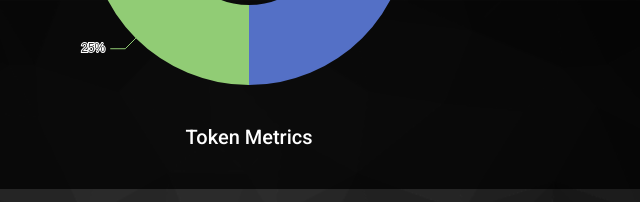
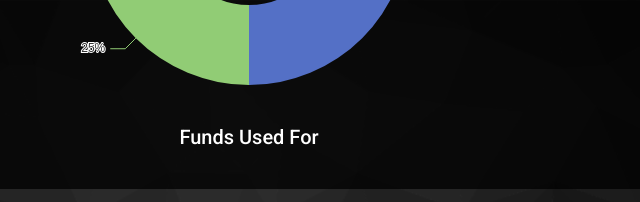
Before and after one commit to 3bhu1/3bhu1.github.io, a plain HTML site: page yfrb/index.html in a window 1280 px wide. Shown: the part 1600-1802 px from the top of the page, 79-719 px from the left. Drawn offline with nearby package versions, Linux system fonts and the light colour scheme.

Commit message:
funds used for

```diff
--- a/yfrb/index.html
+++ b/yfrb/index.html
@@ -125,7 +125,7 @@
           </div>
           <div class="col-md-6 text-center">
             <div id="chDonut1" style="width: 100%; min-height: 400px"></div>
-            <h5>Token Metrics</h5>
+            <h5>Funds Used For</h5>
           </div>
           <div class="col-md-6">
             <div id="chDonut2" style="width: 100%; min-height: 400px"></div>
```
